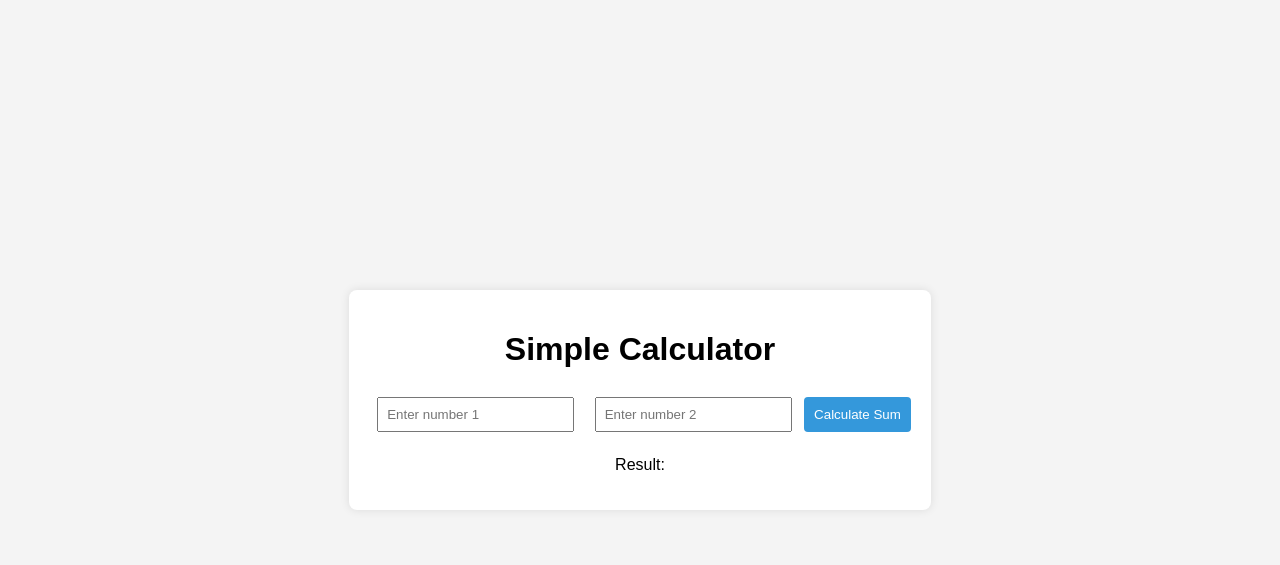
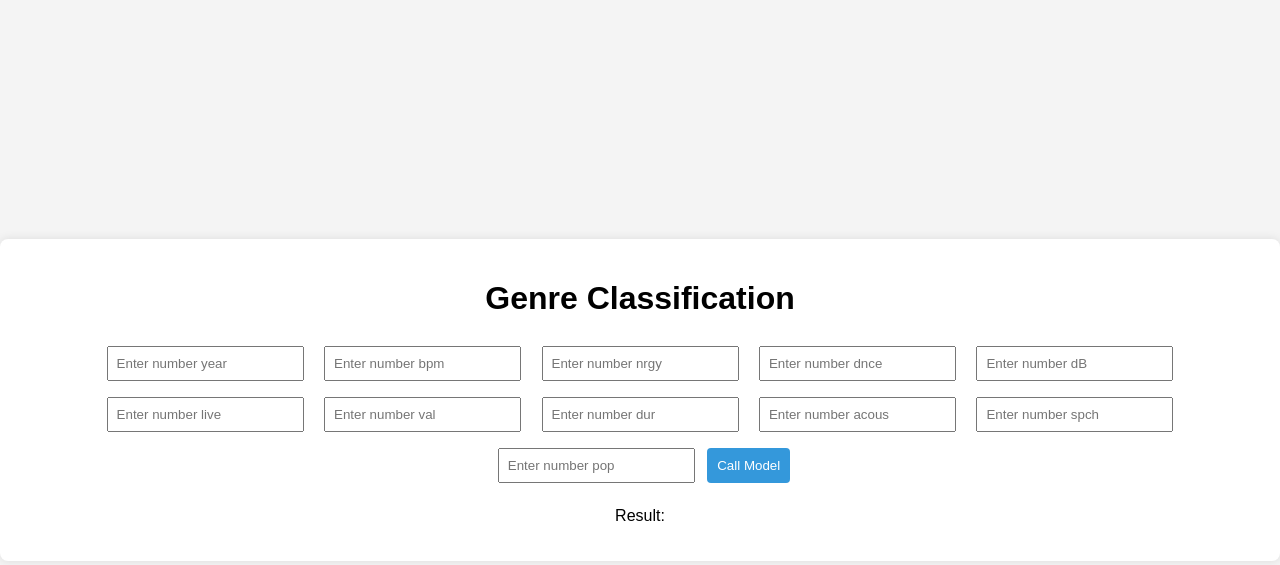
Before and after one commit to aFishboy/ECS171GroupProject, a Flask app: page / in a window 1280 px wide. Shown: the top 565 px of the page. Run offline with Flask 3, Linux system fonts and the light colour scheme.

Commit message:
frontend making it prepared for model

```diff
--- a/app.py
+++ b/app.py
@@ -6,16 +6,20 @@ app = Flask(__name__)
 def index():
     return render_template('index.html')
 
-@app.route('/calculate_sum', methods=['POST'])
-def calculate_sum():
+@app.route('/call_model', methods=['POST'])
+def call_model():
     try:
-        # Get input values from the JSON request
+        # Get JSON data from the request
         data = request.get_json()
-        input1 = float(data['input1'])
-        input2 = float(data['input2'])
+
+        # Now, 'data' is a Python dictionary
+        print(data)
 
         # Calculate the sum
-        sum_result = input1 + input2
+        sum_result = 0
+
+        for value in data.values():
+            sum_result += value
 
         # Return the result as JSON
         return jsonify(result=sum_result)
--- a/static/script.js
+++ b/static/script.js
@@ -1,25 +1,41 @@
-function calculateSum() {
-    // Get input values
-    var input1 = document.getElementById("input1").value;
-    var input2 = document.getElementById("input2").value;
+function callModel() {
 
-    // Convert input values to numbers
-    input1 = parseFloat(input1);
-    input2 = parseFloat(input2);
+    // Object to store names and values
+    var inputValues = {};
 
-    // Check if the inputs are valid numbers
-    if (isNaN(input1) || isNaN(input2)) {
-        alert("Please enter valid numbers");
-        return;
+    // Array of input element IDs
+    var inputIds = [
+        "inputYear", "inputBpm", "inputNrgy", "inputDnce",
+        "inputDB", "inputLive", "inputVal", "inputDur",
+        "inputAcous", "inputSpch", "inputPop"
+    ];
+
+    // Loop through input IDs, retrieve values, and store in the object
+    for (var inputName of inputIds) {
+        var inputValue = document.getElementById(inputName).value;
+        var numericValue = parseFloat(inputValue);
+
+        // Check if the conversion is successful
+        if (!isNaN(numericValue)) {
+            inputValues[inputName] = numericValue;
+        } else {
+            alert("Please enter valid numbers for " + inputName);
+            return;
+        }
     }
 
+    // Now, inputValues contains names and corresponding numeric values
+    console.log(inputValues);
+
+
     // Make a POST request to the Python backend
-    fetch('/calculate_sum', {
+    fetch('/call_model', {
         method: 'POST',
         headers: {
             'Content-Type': 'application/json',
         },
-        body: JSON.stringify({ input1: input1, input2: input2 }),
+
+        body: JSON.stringify(inputValues), // Pass the inputValues object directly
     })
     .then(response => response.json())
     .then(data => {
--- a/static/styles.css
+++ b/static/styles.css
@@ -8,7 +8,7 @@ body {
     height: 100vh;
 }
 
-.calculator {
+.GenreClassification {
     background-color: #fff;
     border-radius: 8px;
     padding: 20px;
--- a/templates/index.html
+++ b/templates/index.html
@@ -4,15 +4,26 @@
     <meta charset="UTF-8">
     <meta name="viewport" content="width=device-width, initial-scale=1.0">
     <link rel="stylesheet" href="{{ url_for('static', filename='styles.css') }}">
-    <title>Simple Calculator</title>
+    <title>Genre Classification</title>
 </head>
 <body>
+<!-- year,bpm,nrgy,dnce,dB,live,val,dur,acous,spch,pop -->
+    <div class="GenreClassification">
+        <h1>Genre Classification</h1>
+        <input type="number" id="inputYear" placeholder="Enter number year">
+        <input type="number" id="inputBpm" placeholder="Enter number bpm">
+        <input type="number" id="inputNrgy" placeholder="Enter number nrgy">
+        <input type="number" id="inputDnce" placeholder="Enter number dnce">
+        <input type="number" id="inputDB" placeholder="Enter number dB">
+        <input type="number" id="inputLive" placeholder="Enter number live">
+        <input type="number" id="inputVal" placeholder="Enter number val">
+        <input type="number" id="inputDur" placeholder="Enter number dur">
+        <input type="number" id="inputAcous" placeholder="Enter number acous">
+        <input type="number" id="inputSpch" placeholder="Enter number spch">
+        <input type="number" id="inputPop" placeholder="Enter number pop">
 
-    <div class="calculator">
-        <h1>Simple Calculator</h1>
-        <input type="number" id="input1" placeholder="Enter number 1">
-        <input type="number" id="input2" placeholder="Enter number 2">
-        <button onclick="calculateSum()">Calculate Sum</button>
+
+        <button onclick="callModel()">Call Model</button>
         <p id="result">Result: </p>
     </div>
 
```
